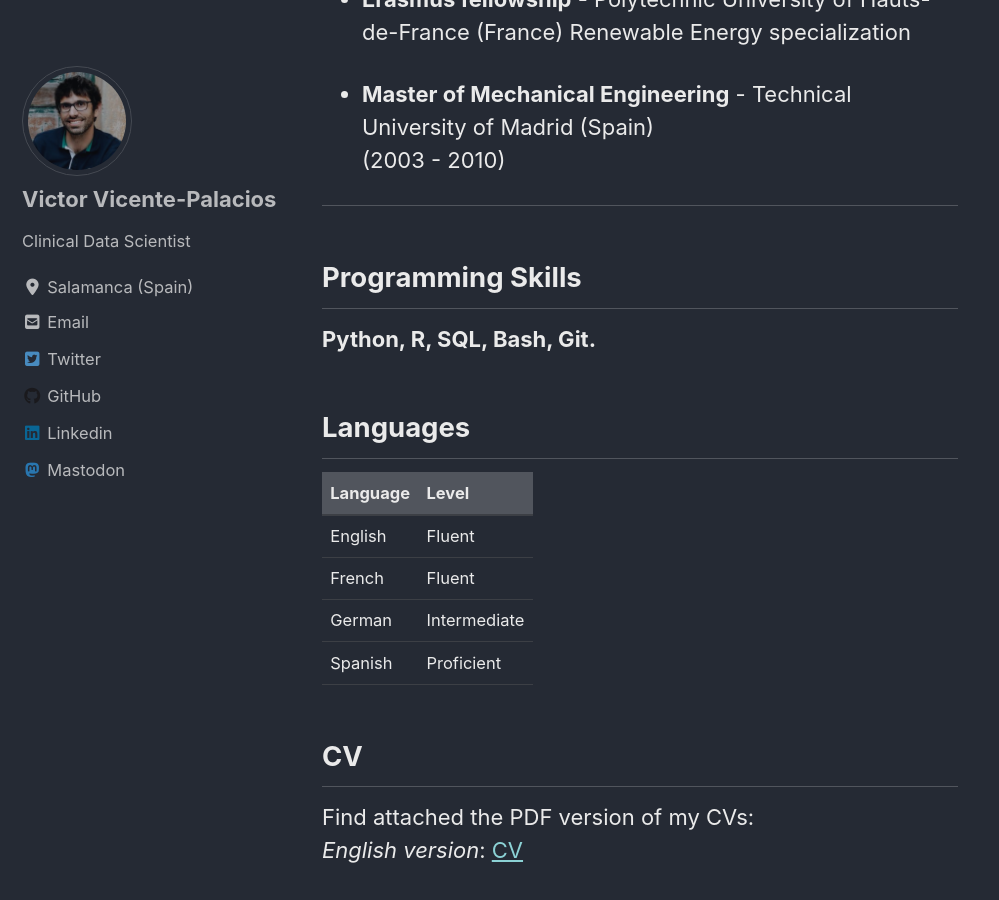
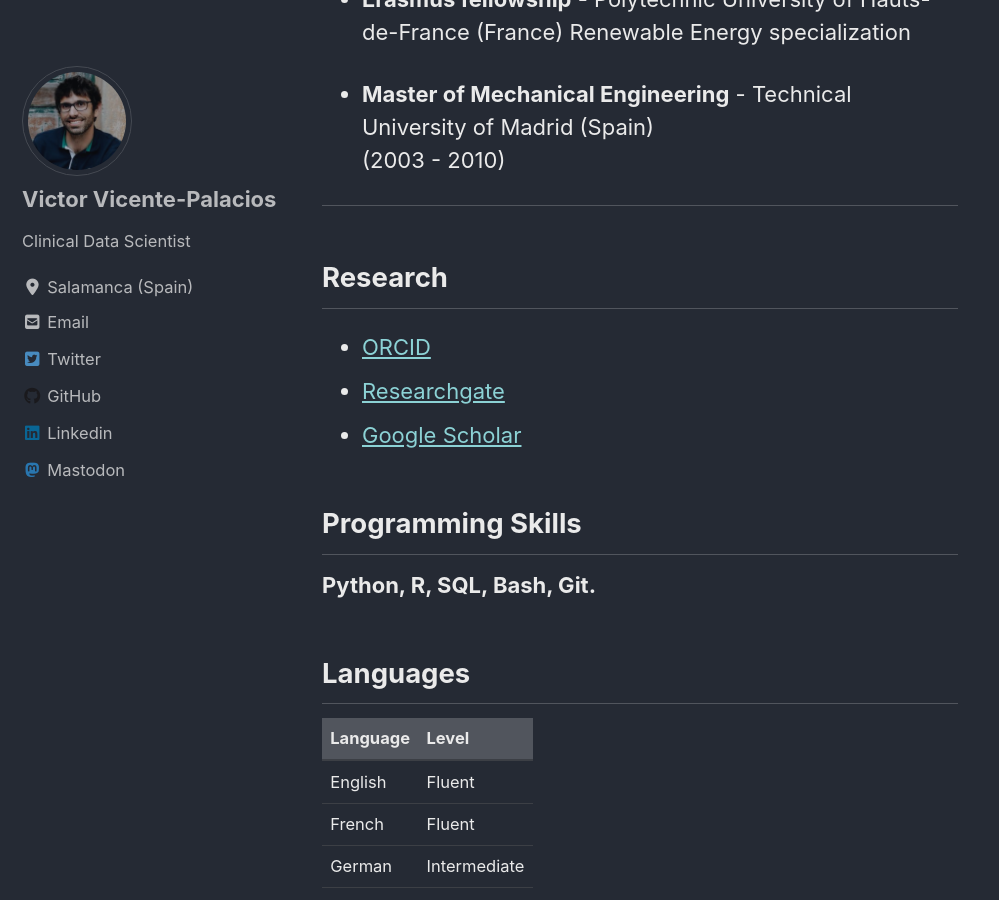
Before and after one commit to victorvicpal/victorvicpal.github.io, a Jekyll site: the page built from index.md, in a window 1280 px wide and 900 px high, scrolled down 1442 px. Shown: the whole window, without its empty margins (0-999 px from the left). Built offline with Jekyll 4.4.1, drawn with Linux system fonts in a browser that asks for light colours; cached includes are drawn as plain includes; nearby versions of some CDN libraries.

Commit message:
Update index.md

```diff
--- a/index.md
+++ b/index.md
@@ -41,6 +41,11 @@ I'm currently working at [Savanamed](https://www.philips.es/) in Granada, as a f
 
 ---
 
+## Research
+- [ORCID](https://orcid.org/0000-0003-1895-7436)
+- [Researchgate](https://www.researchgate.net/profile/Victor-Vicente-Palacios)
+- [Google Scholar](https://scholar.google.com/citations?user=9zcGFIoAAAAJ&hl=en&oi=ao)
+
 ## Programming Skills
 
 **Python, R, SQL, Bash, Git.**
```
